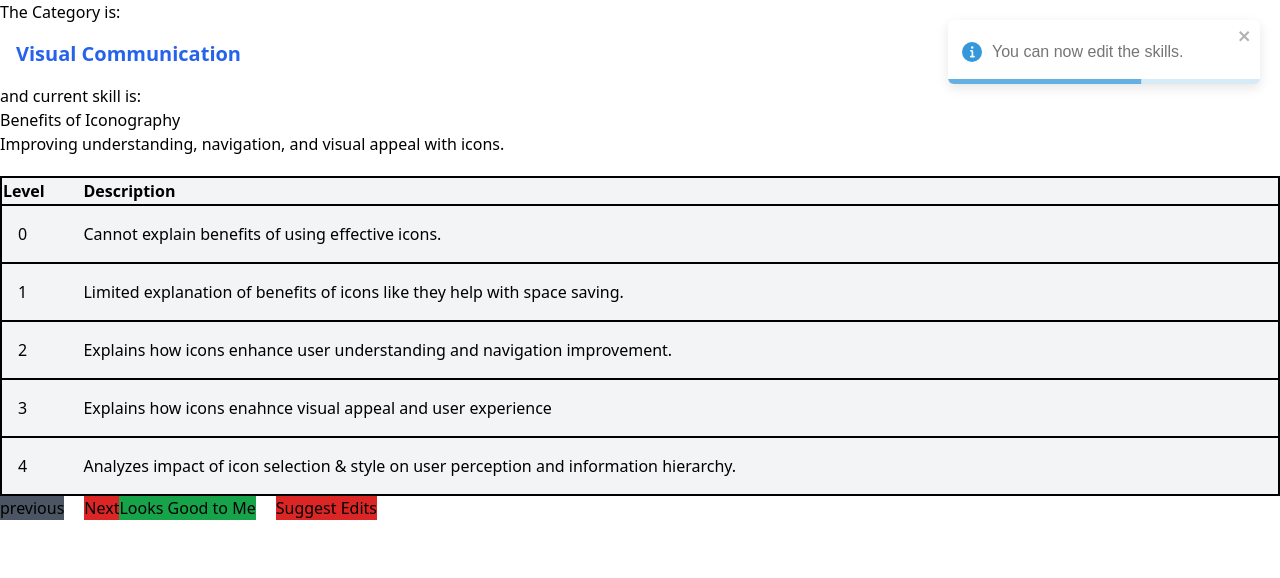
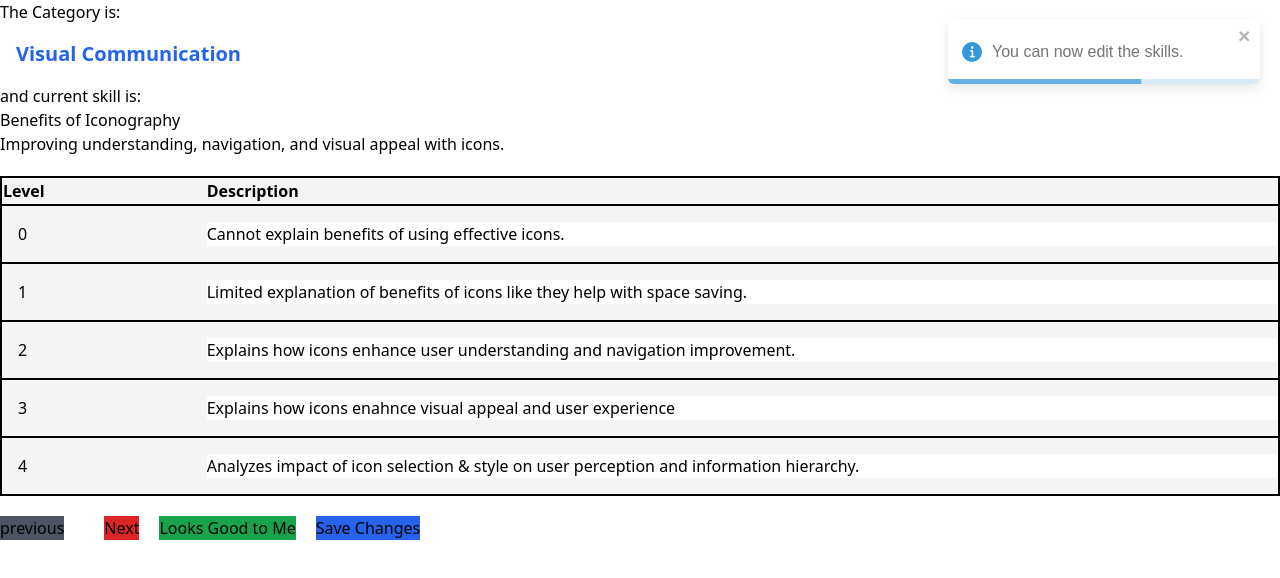
Before and after one commit to preotrix-prabhakar/skil-app, a Next.js app: page /review in a window 1280 px wide. Both pictures are taken after a click on the button "Suggest Edits". Shown: the top 578 px of the page. Built offline with nearby package versions, Linux system fonts and the light colour scheme.

Commit message:
update the table for editing

```diff
--- a/src/app/review/page.tsx
+++ b/src/app/review/page.tsx
@@ -5,13 +5,15 @@ import { ToastContainer, toast } from 'react-toastify';
 import 'react-toastify/dist/ReactToastify.css';
 
 
-function page() {
+ function page() {
   const [skillsData, setSkillsData] = useState([]);
   const [currentCategoryIndex, setCurrentCategoryIndex] = useState(0);
   const [currentSkillIndex, setCurrentSkillIndex] = useState(0);
   const [isEditing, setIsEditing] = useState(false);
+  const [editableLevels, setEditableLevels] = useState([]);
 
   useEffect(() => {
+
     const questions = async () => {
 
       try {
@@ -57,6 +59,7 @@ function page() {
   };
   const handleEditClick = () => {
     setIsEditing(true);
+    setEditableLevels([...currentSkill.skill_levels]);
     toast.info("You can now edit the skills.");
   };
 
@@ -89,12 +92,23 @@ function page() {
                 </tr>
               </thead>
               <tbody>
-                {currentSkill.skill_levels.map((level) => (
-                  <tr className="border-2 border-black">
-                    <td className="p-4 "> {level.skill_level_mark}</td>
-                    <td>{level.skill_level_description} </td>
+                {(isEditing ? editableLevels: currentSkill.skill_levels).map((level,index)=>(
+                  <tr key={index}  className="border-black border-2">
+                  <td className="p-4">{level.skill_level_mark}</td>
+                  <td>
+                    {isEditing ? (
+                      <input type="text"
+                      className="w-full"
+                      value={level.skill_level_description}
+                       />
+                    ):
+                    (level.skill_level_description
+
+                    ) }
+                  </td>
                   </tr>
                 ))}
+
               </tbody>
             </table>
 
@@ -105,12 +119,16 @@ function page() {
 
 
         <button className="bg-gray-600 mr-5" onClick={handlePrevious} >previous</button>
-        <button className="bg-red-600" onClick={handleNext} >Next</button>
+        <button className="bg-red-600 m-5" onClick={handleNext} >Next</button>
         <button className="bg-green-600 mr-5" onClick={handleLooksGood}>Looks Good to Me</button>
-        <button className="bg-red-600" onClick={handleEditClick}>Suggest Edits</button>
+        {isEditing ? (
+              <button className="bg-blue-600" >Save Changes</button>
+            ) : (
+              <button className="bg-red-600" onClick={handleEditClick}>Suggest Edits</button>
+            )}
       </div>
     </div>
   )
 }
 
-export default page
+export default page;
```
